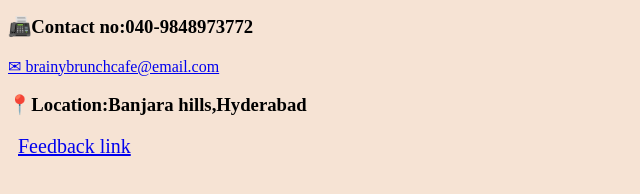
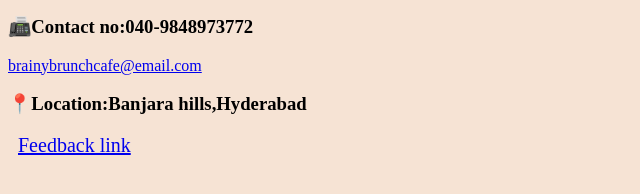
Before and after one commit to brainybrunchcafe-ai/BrainyBrunchCafe, a plain HTML site: page Contact.html in a window 1280 px wide. Shown: the part 146-340 px from the top of the page, 0-640 px from the left. Drawn offline with Linux system fonts and the light colour scheme.

Commit message:
Fix HTML formatting and update contact details

```diff
--- a/Contact.html
+++ b/Contact.html
@@ -13,7 +13,7 @@
 <hr>
 <h3>&#128222WhatsApp no: +91 987654321</h3>
 <h3>&#128224Contact no:040-9848973772</h3>
-<a href="mailto:brainybrunchcafe@email.com">&#9993 brainybrunchcafe@email.com</a>
+<a href="mailto:brainybrunchcafe@email.com">brainybrunchcafe@email.com</a>
 <h3>&#128205Location:Banjara hills,Hyderabad</h3>
 <a href=https://forms.gle/Wq3PkBfL9yy7ercN9 style=font-size:20px;padding:10px>Feedback link</a>
 </body>
```
